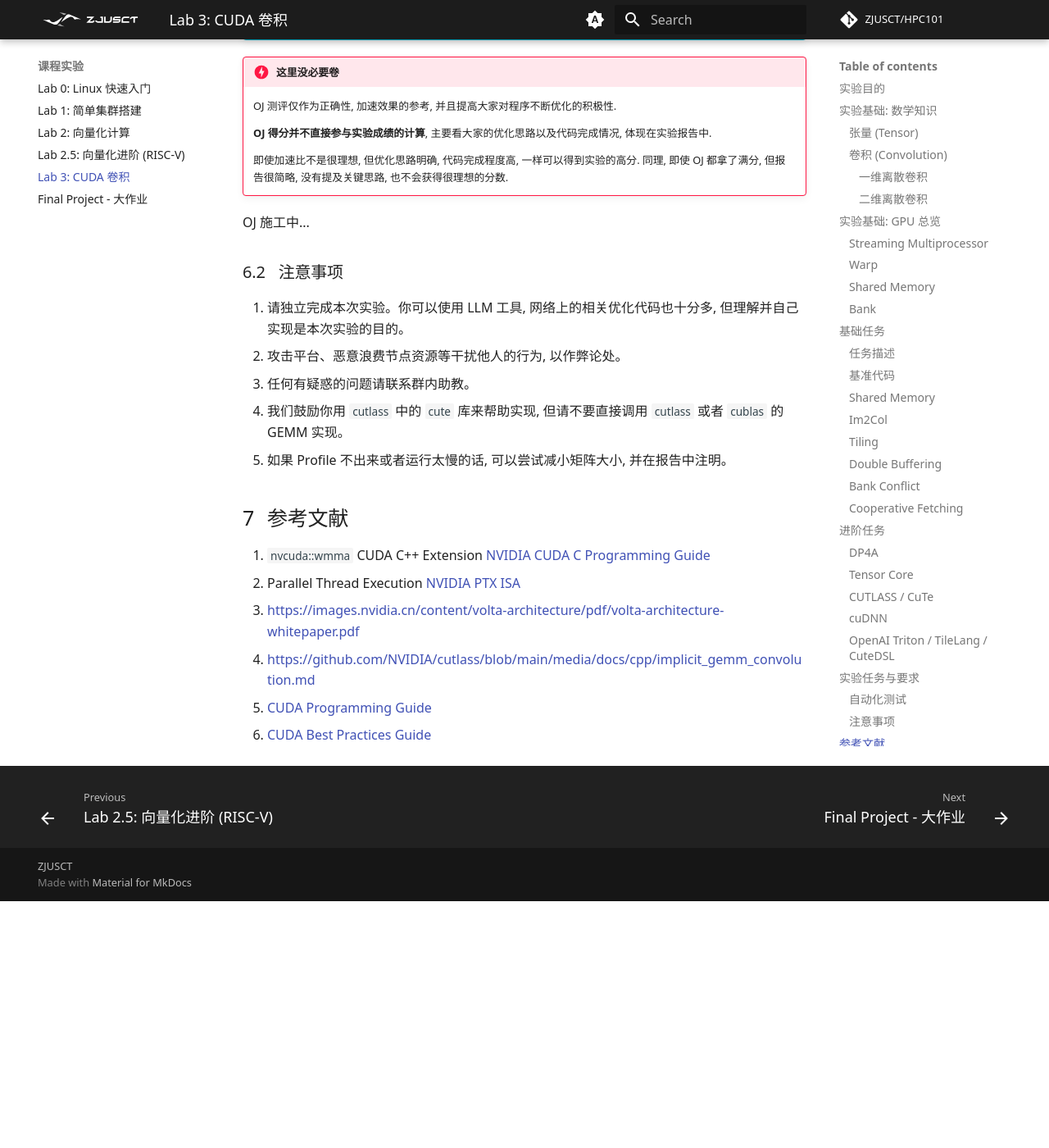
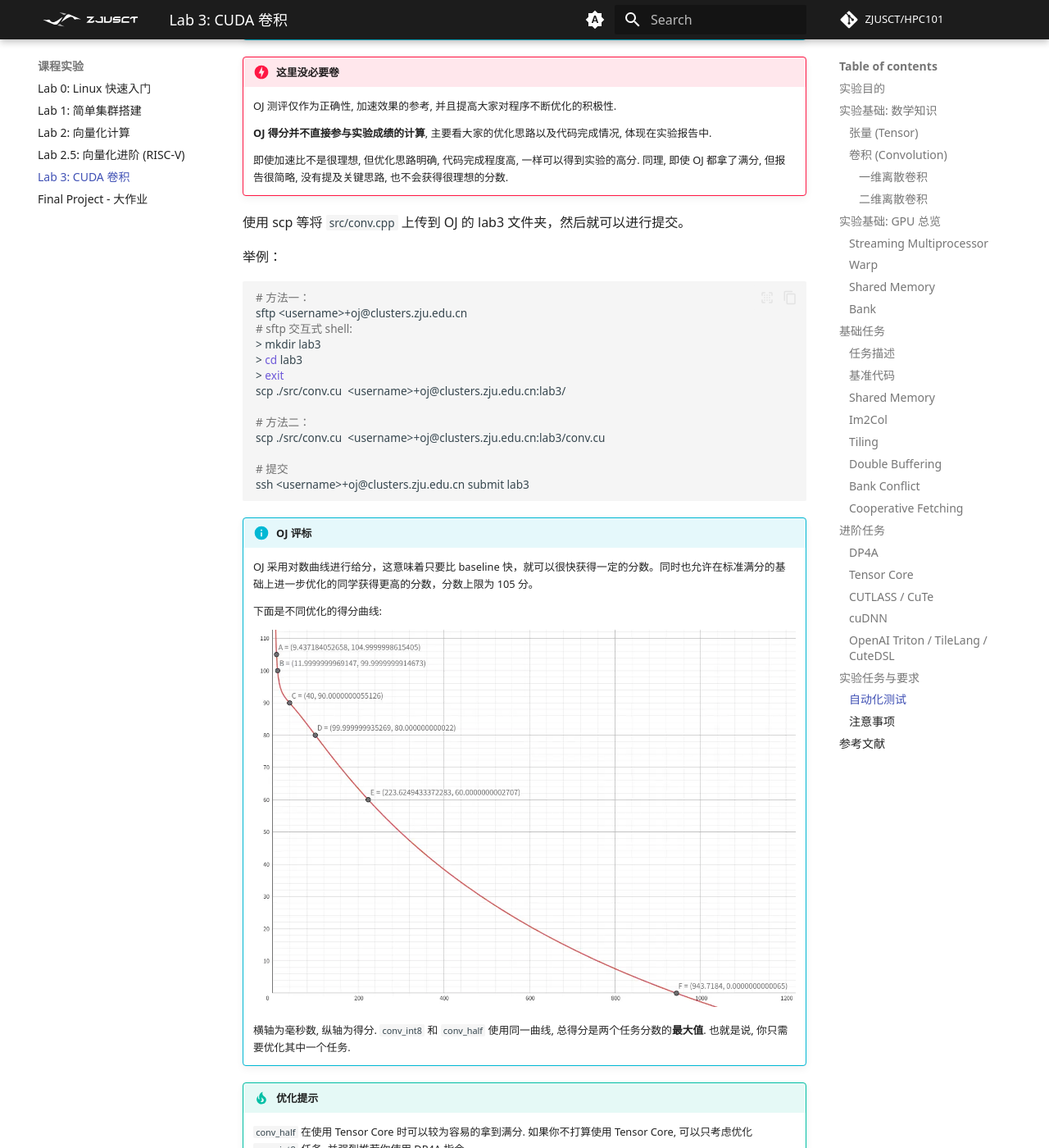
Before and after one commit to wys917/HPC101, an MkDocs documentation site: the page built from docs/lab/Lab3-CudaConv/index.md, in a window 1280 px wide and 1400 px high, scrolled down 13592 px. Shown: the whole window at 82% size. Built offline with MkDocs 1.6.1 and Material for MkDocs 9.7.7, drawn with Linux system fonts in a browser that asks for light colours; some web fonts are replaced; comment, search, counter and statistics services are not loaded; before the commit the page ends 14691 px from its top, so only the background shows below that.

Commit message:
feat: release lab3 oj

````diff
--- a/docs/lab/Lab3-CudaConv/index.md
+++ b/docs/lab/Lab3-CudaConv/index.md
@@ -380,7 +380,37 @@ NVIDIA 的 cuDNN 库提供了高性能的卷积实现, 你可以考虑测试一
 
     即使加速比不是很理想, 但优化思路明确, 代码完成程度高, 一样可以得到实验的高分. 同理, 即使 OJ 都拿了满分, 但报告很简略, 没有提及关键思路, 也不会获得很理想的分数.
 
-OJ 施工中...
+使用 scp 等将 `src/conv.cpp` 上传到 OJ 的 lab3 文件夹，然后就可以进行提交。
+
+举例：
+```bash
+# 方法一：
+sftp <username>+oj@clusters.zju.edu.cn
+# sftp 交互式 shell:
+> mkdir lab3
+> cd lab3
+> exit
+scp ./src/conv.cu  <username>+oj@clusters.zju.edu.cn:lab3/
+
+# 方法二：
+scp ./src/conv.cu  <username>+oj@clusters.zju.edu.cn:lab3/conv.cu
+
+# 提交
+ssh <username>+oj@clusters.zju.edu.cn submit lab3
+```
+
+!!! info "OJ 评标"
+
+    OJ 采用对数曲线进行给分，这意味着只要比 baseline 快，就可以很快获得一定的分数。同时也允许在标准满分的基础上进一步优化的同学获得更高的分数，分数上限为 105 分。
+
+    下面是不同优化的得分曲线:
+
+    ![Score](./image/lab3_score.webp)
+
+    横轴为毫秒数, 纵轴为得分. `conv_int8` 和 `conv_half` 使用同一曲线, 总得分是两个任务分数的**最大值**. 也就是说, 你只需要优化其中一个任务.
+
+!!! tip "优化提示"
+    `conv_half` 在使用 Tensor Core 时可以较为容易的拿到满分. 如果你不打算使用 Tensor Core, 可以只考虑优化 `conv_int8` 任务, 并强烈推荐你使用 DP4A 指令.
 
 
 ### 注意事项
````
Also changed, not shown: docs/lab/Lab3-CudaConv/image/lab3_score.webp (added).
